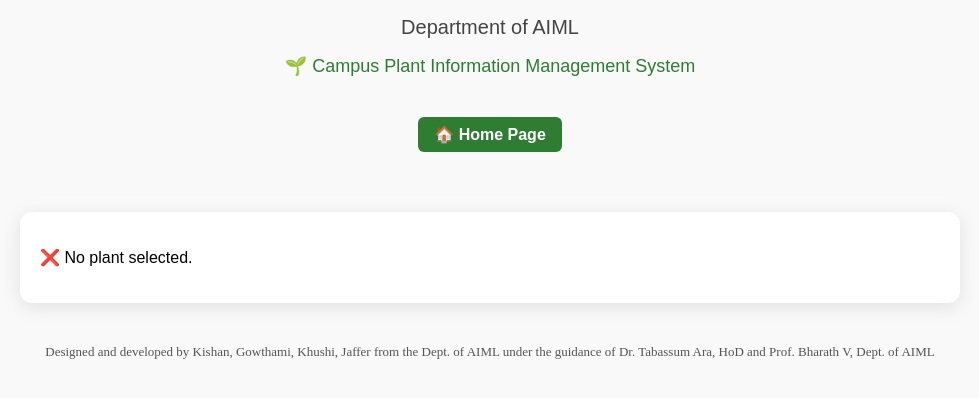
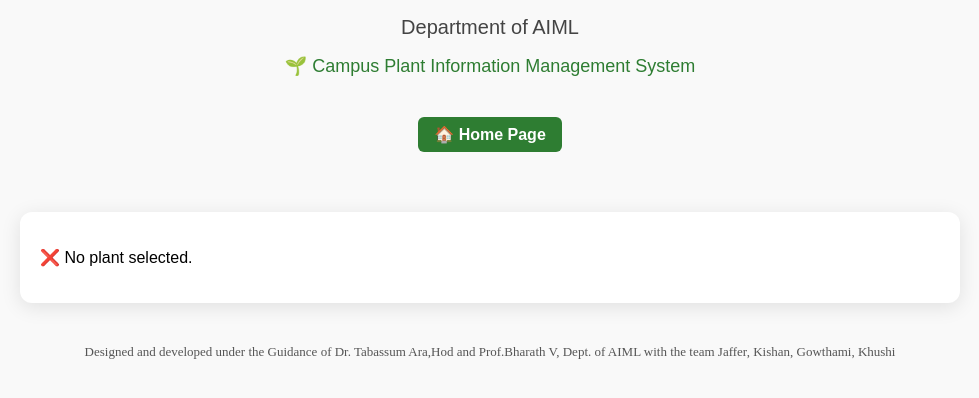
Before and after one commit to departmentofaimlhkbk-boop/smart-botany, a plain HTML site: page plant.html in a window 1280 px wide. Shown: the part 182-580 px from the top of the page, without its empty margins (150-1129 px from the left). Drawn offline with nearby package versions, Linux system fonts and the light colour scheme.

Commit message:
Update plant.html

```diff
--- a/plant.html
+++ b/plant.html
@@ -141,8 +141,7 @@
 
   <!-- ✅ Credits Section -->
   <footer class="credits">
-    Designed and developed by Kishan, Gowthami, Khushi, Jaffer from the Dept. of AIML
-    under the guidance of Dr. Tabassum Ara, HoD and Prof. Bharath V, Dept. of AIML
+   Designed and developed under the Guidance of Dr. Tabassum Ara,Hod and Prof.Bharath V, Dept. of AIML with the team Jaffer, Kishan, Gowthami, Khushi
   </footer>
 
   <!-- Scripts: Supabase first, then config.js, then plant.js -->
```
